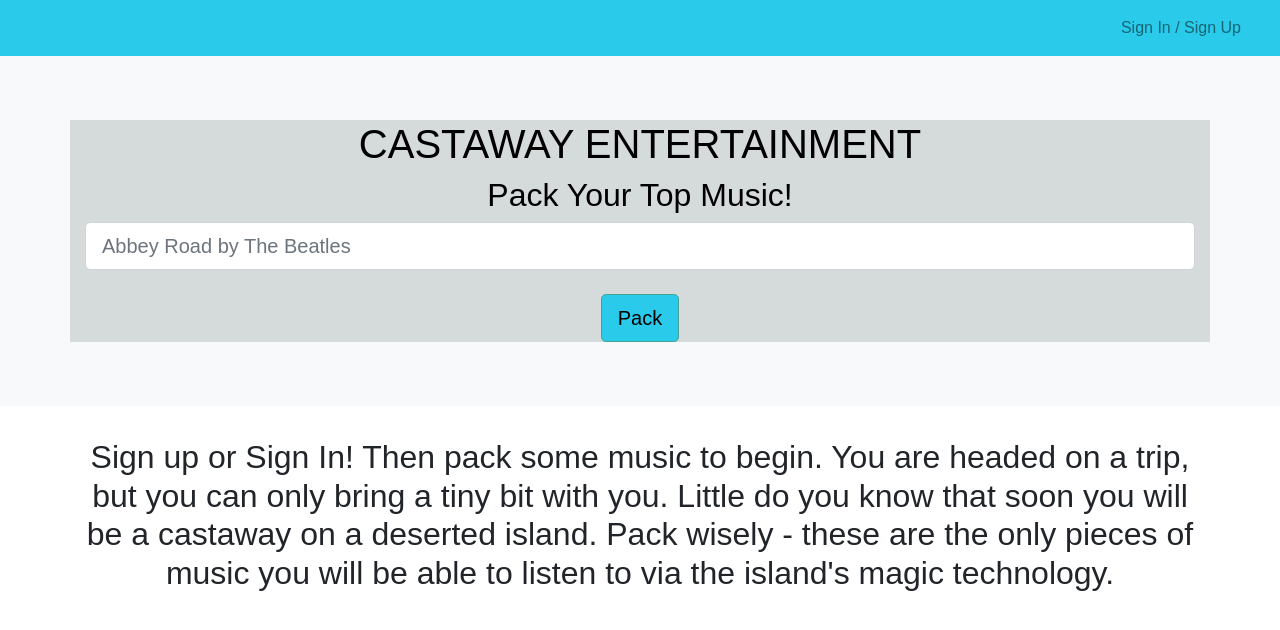
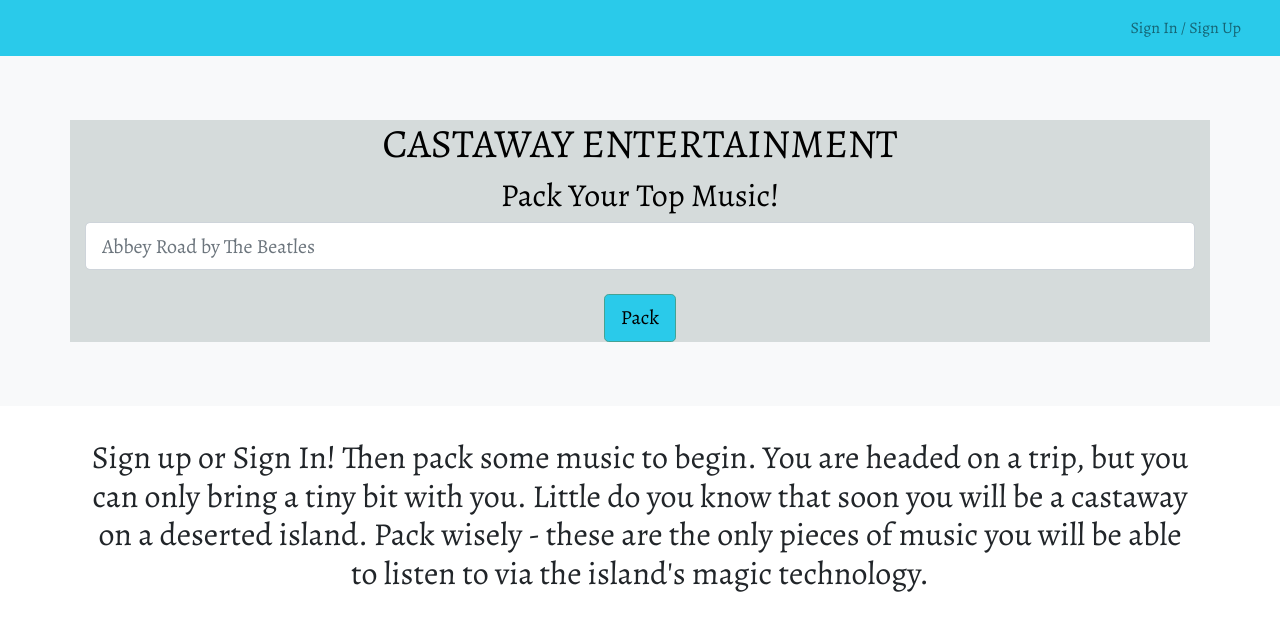
Before and after one commit to stevedev75/castaway-entertainment, a React (Create React App) app in the folder client/: page / in a window 1280 px wide. Shown: the top 630 px of the page. Built offline with nearby package versions, Linux system fonts and the light colour scheme.

Commit message:
add new font to index.css

```diff
--- a/client/src/index.css
+++ b/client/src/index.css
@@ -1,5 +1,5 @@
 body {
-    font-family: 'Teko', sans-serif;
+  font-family: 'Alegreya', serif;;
   }
 
   h1,
@@ -8,10 +8,14 @@ body {
   h4,
   h5,
   h6 {
-    font-family: 'Teko', sans-serif;
+    font-family: 'Alegreya', serif;;
   }
 
   .small {
     font-weight: 300;
     font-style: italic;
   }
+
+  jumbotron {
+    background-color: aqua;
+  }
```
